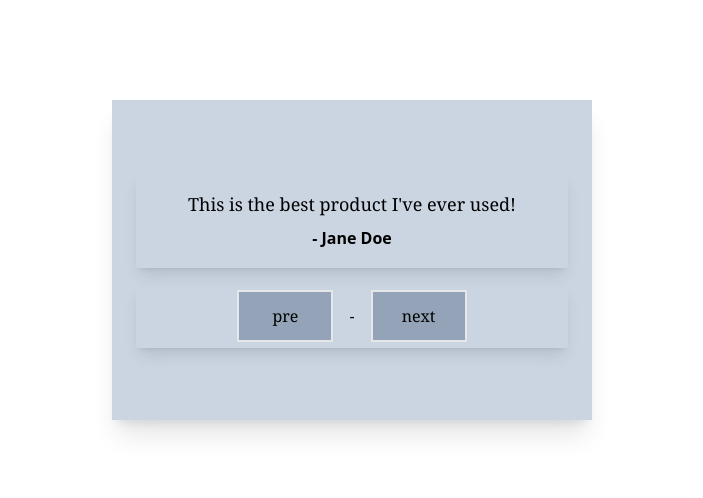
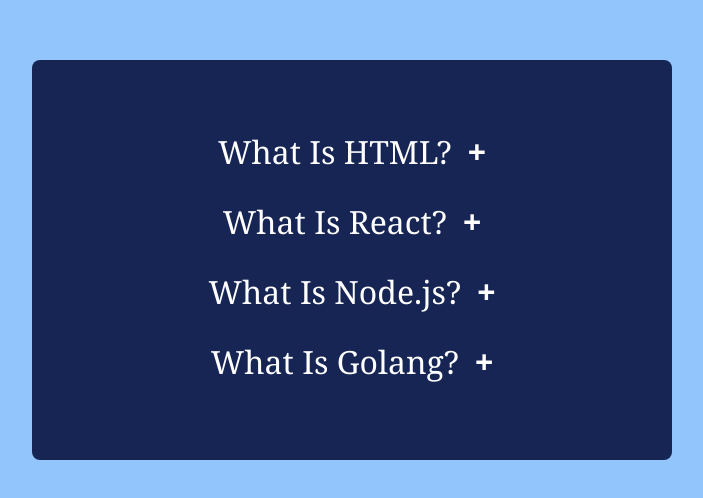
Before and after one commit to Abhi00705/React_BeginnerProject, a React (Vite) app: page / in a window 1280 px wide. Shown: the part 140-638 px from the top of the page, without its empty margins (288-991 px from the left). Built offline with nearby package versions, Linux system fonts and the light colour scheme.

Commit message:
Accordion

```diff
--- /dev/null
+++ b/src/Accordion/Accordion.jsx
@@ -0,0 +1,42 @@
+import React, { useState } from 'react'
+
+const Accordion = ({title, content}) => {
+    const[isActive,setisActive] = useState(false);
+    function handlePlus(){
+        setisActive((isActive)=>!isActive);
+    }
+    function handleMinus(){
+        setisActive((isActive)=>!isActive);
+    }
+  return (
+    <div className='max-w-[60%] min-h-[60%]'>
+        <div className='flex  gap-4 justify-around leading-[4rem]'>
+            <div className=''>
+                <p className='font-serif text-[2rem] '>
+                    {title}
+                </p>
+
+            </div>
+            <div className='mxx-4'>
+                {
+                    isActive?(<button
+                        onClick={handlePlus}
+                        className='font-extrabold text-[2rem] '
+
+                    >-</button>):(<button
+                        onClick={handleMinus}
+                        className='font-extrabold text-[2rem] '
+                    >+</button>)
+                }
+            </div>
+        </div>
+        <div className='bg-white text-black'>
+            {
+                isActive && <p>{content}</p>
+            }
+        </div>
+    </div>
+  )
+}
+
+export default Accordion
--- a/src/App.jsx
+++ b/src/App.jsx
@@ -1,3 +1,4 @@
+import Accordion from "./Accordion/Accordion";
 import Calculator from "./Calculator/Calculator";
 import Counter from "./counter/counter";
 import HiddenSearchBar from "./hiddenSearchBar/hiddenSearchBar";
@@ -5,7 +6,7 @@
 import Testemonial from "./Testemonial/Testemonial";
 import Todos from "./Todos/Todos";
 import ToggleBgColor from "./ToggleBgColor/ToggleBgColor";
-
+import {AccordionData} from'./utils/AccordianData'
 
 function App() {
 
@@ -18,7 +19,13 @@
       {/* <Calculator/> */}
       {/* <ToggleBgColor/> */}
       {/* <HiddenSearchBar/> */}
-      <Testemonial/>
+    <div className="w-[100vw] h-[100vh] bg-blue-300 flex justify-center items-center">
+      <div className="min-w-[50%] min-h-[50%] max-w-[60%]  bg-blue-950 text-white rounded-lg flex flex-col justify-center items-center">
+        {AccordionData.map(({ title, content }) => (
+          <Accordion title={title} content={content} />
+        ))}
+      </div>
+    </div>
     </>
   )
 }
--- /dev/null
+++ b/src/utils/AccordianData.js
@@ -0,0 +1,19 @@
+
+    export const AccordionData = [
+        {
+          title: "What Is HTML?",
+          content: `The HyperText Markup Language or HTML is the standard markup language for documents designed to be displayed in a web browser. It can be assisted by technologies such as Cascading Style Sheets and scripting languages such as JavaScript.`,
+        },
+        {
+          title: "What Is React?",
+          content: `React is a free and open-source front-end JavaScript library for building user interfaces based on UI components. It is maintained by Meta and a community of individual developers and companies.`,
+        },
+        {
+          title: "What Is Node.js?",
+          content: `Node.js is a cross-platform, open-source server environment that can run on Windows, Linux, Unix, macOS, and more. Node.js is a back-end JavaScript runtime environment, runs on the V8 JavaScript Engine, and executes JavaScript code outside a web browser.`,
+        },
+        {
+          title: "What Is Golang?",
+          content: `Go is a statically typed, compiled programming language designed at Google by Robert Griesemer, Rob Pike, and Ken Thompson. It is syntactically similar to C, but with memory safety, garbage collection, structural typing, and CSP-style concurrency`,
+        },
+      ]
```
